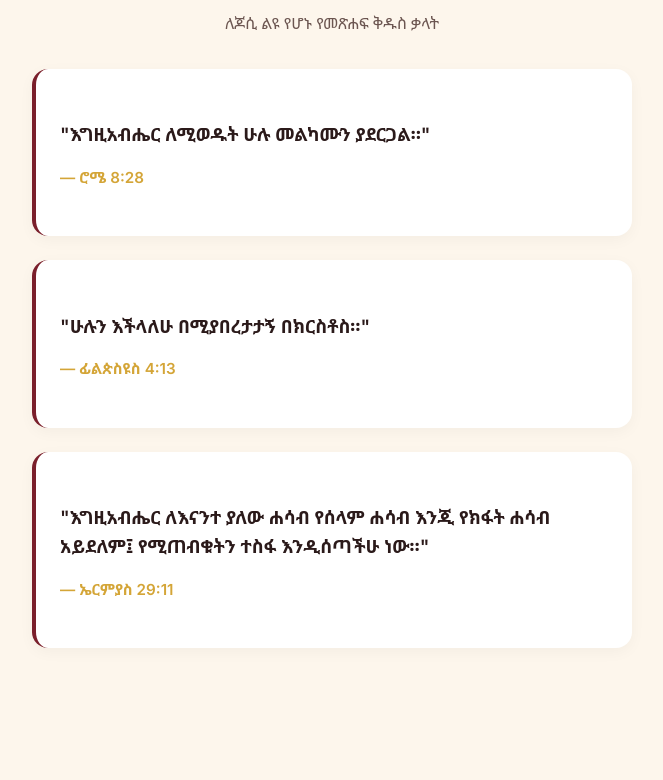
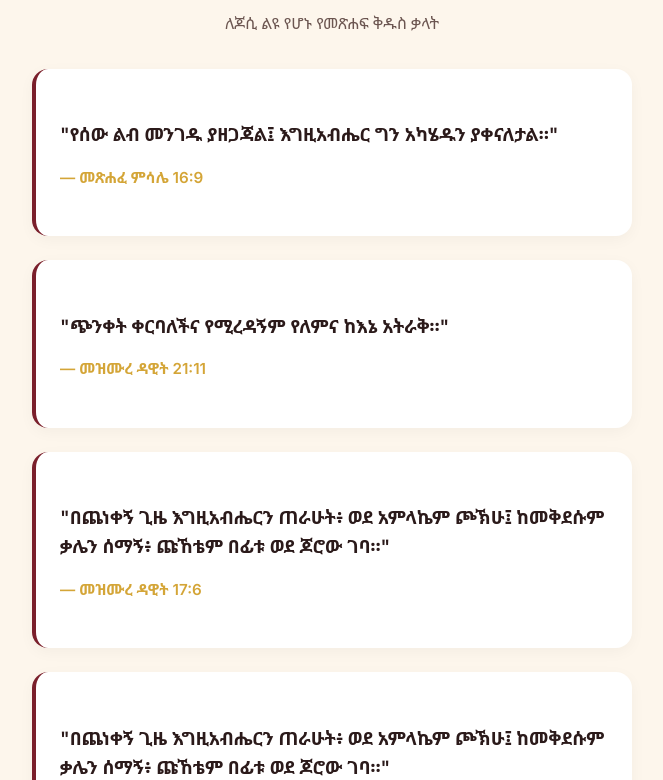
Before and after one commit to singiten/verse, a React (Vite) app: page / in a window 1280 px wide. Shown: the part 2386-3166 px from the top of the page, without its empty margins (308-971 px from the left). Built offline with nearby package versions, Linux system fonts and the light colour scheme.

Commit message:
Modify favorite verses in content.js
Updated favorite verses with new Amharic texts and references.

```diff
--- a/src/data/content.js
+++ b/src/data/content.js
@@ -22,24 +22,45 @@ export const content = {
   favoriteVerses: [
     {
       text: {
-        am: "እግዚአብሔር ለሚወዱት ሁሉ መልካሙን ያደርጋል።",
+        am: "የሰው ልብ መንገዱ ያዘጋጃል፤ እግዚአብሔር ግን አካሄዱን ያቀናለታል።",
         en: "And we know that in all things God works for the good of those who love him."
       },
-      ref: { am: "ሮሜ 8:28", en: "Romans 8:28" }
+      ref: { am: "መጽሐፈ ምሳሌ 16:9", en: "Romans 8:28" }
     },
     {
       text: {
-        am: "ሁሉን እችላለሁ በሚያበረታታኝ በክርስቶስ።",
+        am: "ጭንቀት ቀርባለችና የሚረዳኝም የለምና ከእኔ አትራቅ።",
         en: "I can do all things through Christ who strengthens me."
       },
-      ref: { am: "ፊልጵስዩስ 4:13", en: "Philippians 4:13" }
+      ref: { am: "መዝሙረ ዳዊት 21:11", en: "Philippians 4:13" }
     },
     {
       text: {
-        am: "እግዚአብሔር ለእናንተ ያለው ሐሳብ የሰላም ሐሳብ እንጂ የክፋት ሐሳብ አይደለም፤ የሚጠብቁትን ተስፋ እንዲሰጣችሁ ነው።",
+        am: "በጨነቀኝ ጊዜ እግዚአብሔርን ጠራሁት፥ ወደ አምላኬም ጮኽሁ፤ ከመቅደሱም ቃሌን ሰማኝ፥ ጩኸቴም በፊቱ ወደ ጆሮው ገባ።",
         en: "For I know the plans I have for you, plans to prosper you and not to harm you, plans to give you hope and a future."
       },
-      ref: { am: "ኤርምያስ 29:11", en: "Jeremiah 29:11" }
+      ref: { am: "መዝሙረ ዳዊት 17:6", en: "Jeremiah 29:11" }
+    },
+    {
+      text: {
+        am: "በጨነቀኝ ጊዜ እግዚአብሔርን ጠራሁት፥ ወደ አምላኬም ጮኽሁ፤ ከመቅደሱም ቃሌን ሰማኝ፥ ጩኸቴም በፊቱ ወደ ጆሮው ገባ።",
+        en: "For I know the plans I have for you, plans to prosper you and not to harm you, plans to give you hope and a future."
+      },
+      ref: { am: "መዝሙረ ዳዊት 17:6", en: "Jeremiah 29:11" }
+    },
+    {
+      text: {
+        am: "በጨነቀኝ ጊዜ እግዚአብሔርን ጠራሁት፥ ወደ አምላኬም ጮኽሁ፤ ከመቅደሱም ቃሌን ሰማኝ፥ ጩኸቴም በፊቱ ወደ ጆሮው ገባ።",
+        en: "For I know the plans I have for you, plans to prosper you and not to harm you, plans to give you hope and a future."
+      },
+      ref: { am: "መዝሙረ ዳዊት 17:6", en: "Jeremiah 29:11" }
+    },
+    {
+      text: {
+        am: "በጨነቀኝ ጊዜ እግዚአብሔርን ጠራሁት፥ ወደ አምላኬም ጮኽሁ፤ ከመቅደሱም ቃሌን ሰማኝ፥ ጩኸቴም በፊቱ ወደ ጆሮው ገባ።",
+        en: "For I know the plans I have for you, plans to prosper you and not to harm you, plans to give you hope and a future."
+      },
+      ref: { am: "መዝሙረ ዳዊት 17:6", en: "Jeremiah 29:11" }
     }
   ]
 };
```
